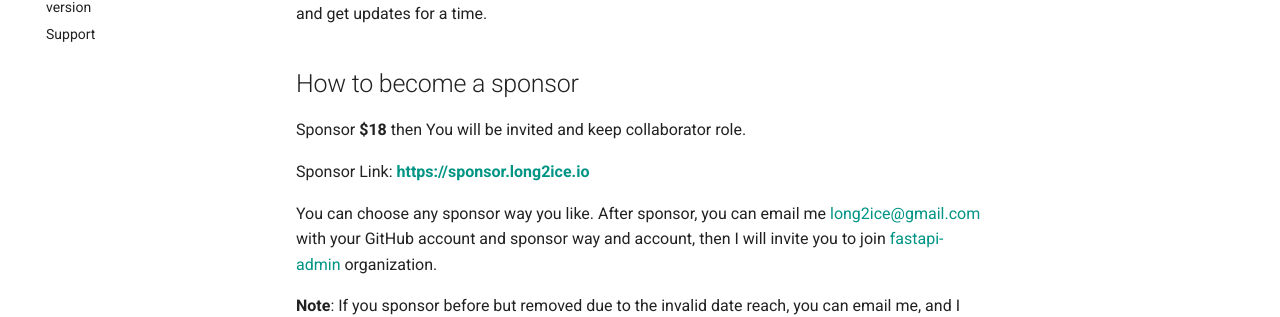
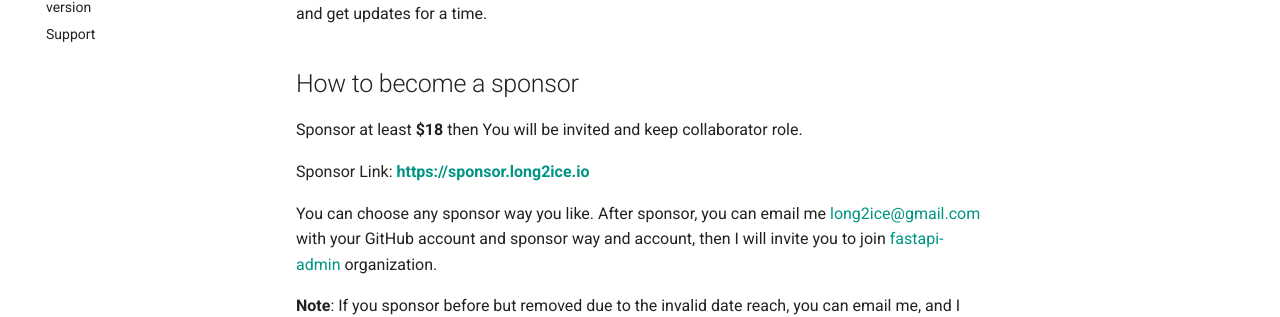
Before and after one commit to fastapi-admin/fastapi-admin.github.io, an MkDocs documentation site: the page built from docs/en/docs/pro/sponsor.md, in a window 1280 px wide. Shown: the part 278-595 px from the top of the page. Built offline with MkDocs 1.6.1 and Material for MkDocs 9.7.7, drawn with Linux system fonts in a browser that asks for light colours; comment, search, counter and statistics services are not loaded.

Commit message:
update docs

```diff
--- a/docs/en/docs/pro/sponsor.md
+++ b/docs/en/docs/pro/sponsor.md
@@ -6,7 +6,7 @@
 
 ## How to become a sponsor
 
-Sponsor **$18** then You will be invited and keep collaborator role.
+Sponsor at least **$18** then You will be invited and keep collaborator role.
 
 Sponsor Link: **<https://sponsor.long2ice.io>**
 
```
Also changed, not shown: docs/zh/docs/pro/sponsor.md (+1 -1 lines).
